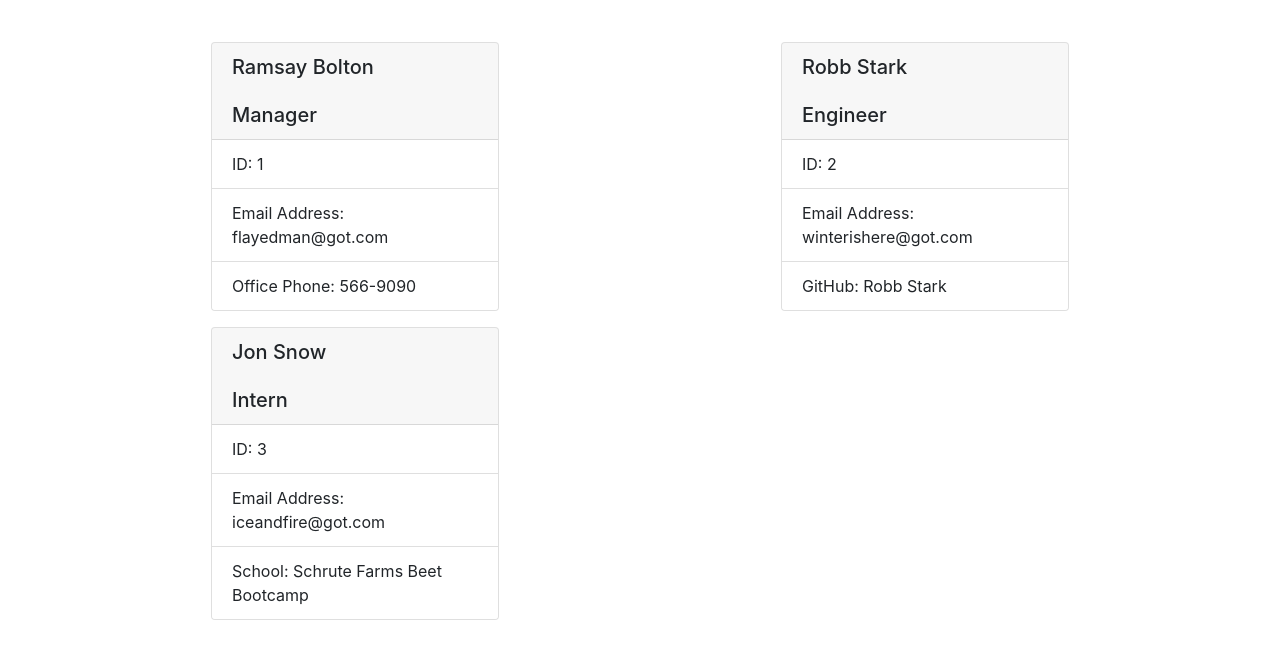
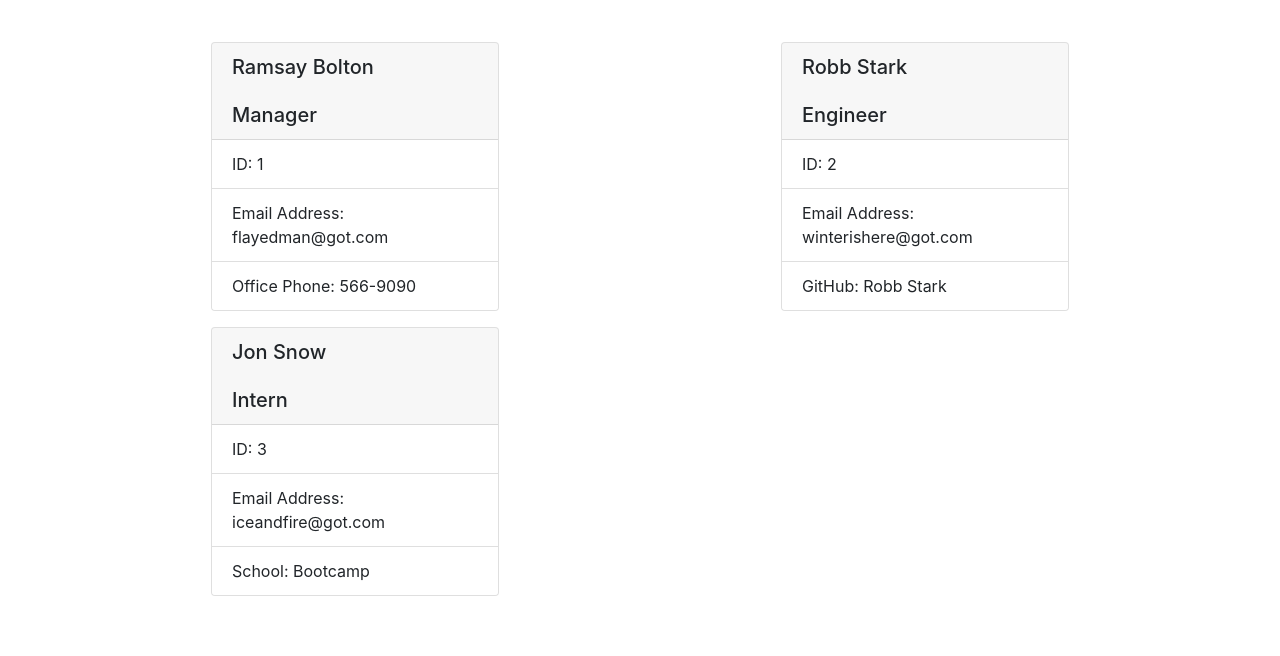
Before and after one commit to travisramcharran/team-profile-generator, a plain HTML site: page output/team.html in a window 1280 px wide. Shown: the part 62-718 px from the top of the page. Drawn offline with nearby package versions, Linux system fonts and the light colour scheme.

Commit message:
updated output

```diff
--- a/output/team.html
+++ b/output/team.html
@@ -1,10 +1,15 @@
 <!DOCTYPE html>
     <html lang="en">
     <head>
+
         <meta charset="UTF-8">
+
         <meta name="viewport" content="width=device-width, initial-scale=1.0">
+
         <meta http-equiv="X-UA-Compatible" content="ie=edge">
+
         <link rel="stylesheet" href="https://stackpath.bootstrapcdn.com/bootstrap/4.3.1/css/bootstrap.min.css" integrity="sha384-ggOyR0iXCbMQv3Xipma34MD+dH/1fQ784/j6cY/iJTQUOhcWr7x9JvoRxT2MZw1T" crossorigin="anonymous">
+
         <title>Team Profile</title>
     </head>
     <body>
@@ -12,16 +17,20 @@
             <span class="navbar-brand mb-0 h1 w-100 text-center">Team Profile</span>
         </nav>
         <div class="container">
+
             <div class="row"><div class="col-6">
             <div class="card mx-auto mb-3" style="width: 18rem">
             <h5 class="card-header">Ramsay Bolton<br /><br />Manager</h5>
+
             <ul class="list-group list-group-flush">
                 <li class="list-group-item">ID: 1</li>
                 <li class="list-group-item">Email Address: flayedman@got.com</li>
                 <li class="list-group-item">Office Phone: 566-9090</li>
             </ul>
-            </div>
-        </div><div class="col-6">
+
+        </div>
+
+    </div><div class="col-6">
             <div class="card mx-auto mb-3" style="width: 18rem">
             <h5 class="card-header">Robb Stark<br /><br />Engineer</h5>
             <ul class="list-group list-group-flush">
@@ -36,7 +45,7 @@
             <ul class="list-group list-group-flush">
                 <li class="list-group-item">ID: 3</li>
                 <li class="list-group-item">Email Address: iceandfire@got.com</li>
-                <li class="list-group-item">School: Schrute Farms Beet Bootcamp</li>
+                <li class="list-group-item">School: Bootcamp</li>
             </ul>
             </div>
         </div> </div>
```
Also changed, not shown: app.js (+33 -0 lines).
